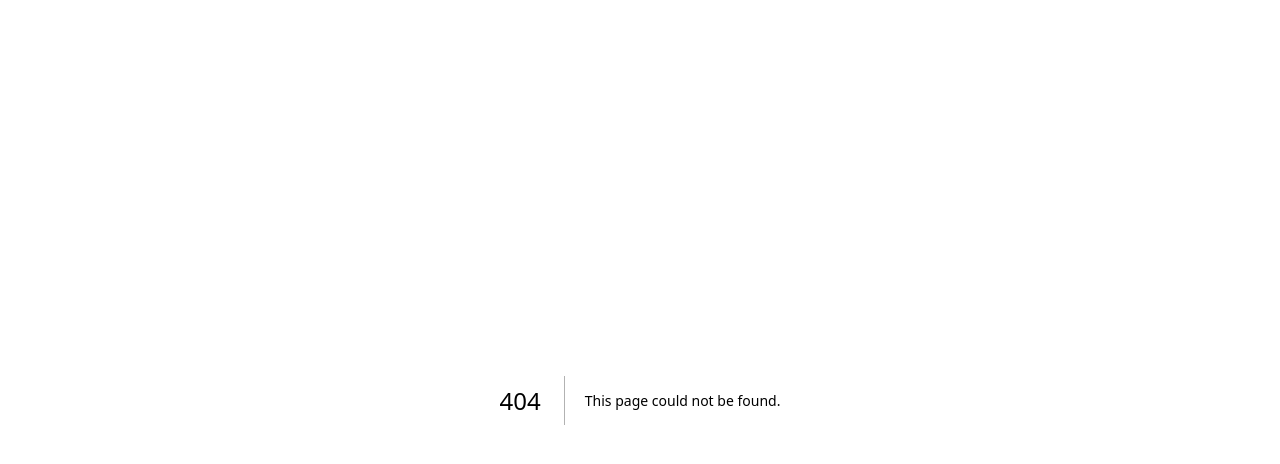
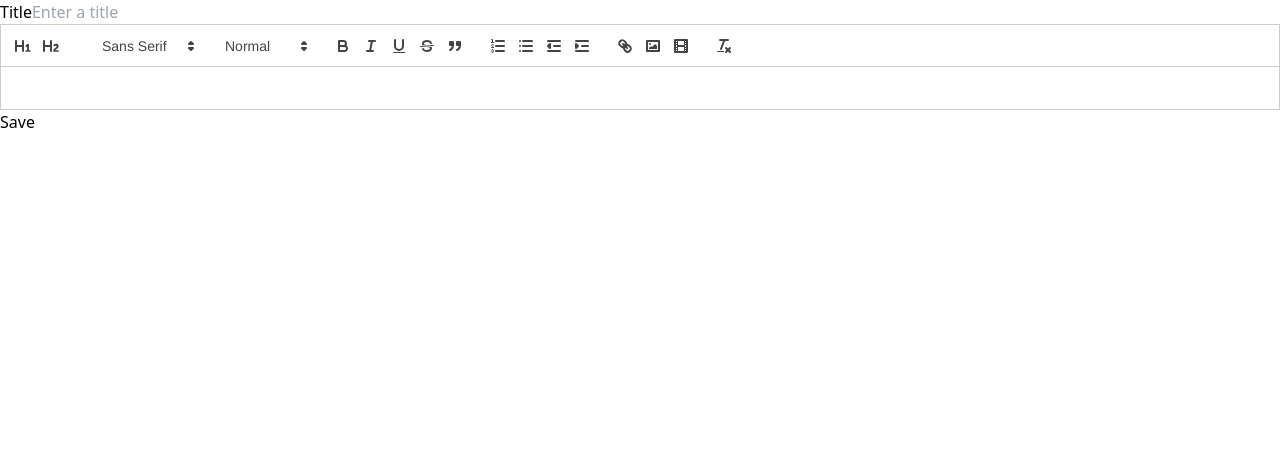
Before and after one commit to CodeWarrior-debug/dev-devo-blog, a Next.js app: page /compose in a window 1280 px wide. Before the commit this address had no page. Shown: the top 464 px of the page. Built offline with nearby package versions, Linux system fonts and the light colour scheme.

Commit message:
using class object constructor

```diff
--- a/pages/write.js
+++ b/pages/compose.js
@@ -1,37 +1,20 @@
 import dynamic from 'next/dynamic';
 import { useState } from 'react';
-// import { modules } from '../components/Editor'
+import "react-quill/dist/quill.snow.css";
 
 const QuillNoSSRWrapper = dynamic(import('react-quill'), {
   ssr: false,
   loading: () => <p>Loading ...</p>,
 })
 
-const modules2 = {
-  toolbar: [
-    [{ header: '1' }, { header: '2' }, { header: '3' }, { font: [] }],
-    [{ size: [] }],
-    ['bold', 'italic', 'underline', 'strike', 'blockquote'],
-    [
-      { list: 'ordered' },
-      { list: 'bullet' },
-      { indent: '-1' },
-      { indent: '+1' },
-    ],
-    ['link', 'image', 'video'],
-    ['clean'],
-  ],
-  clipboard: {
-    // toggle to add extra line breaks when pasting HTML:
-    matchVisual: false,
-  },
-}
-
-export default function Write() {
+export default function Home() {
   const [title, setTitle] = useState('');
   const [content, setContent] = useState('');
   const [isDraft, setIsDraft] = useState(true);
   const [isPublished, setIsPublished] = useState(false);
+
+// TOOD handle backend...
+
 
   function submitHandler(event) {
     event.preventDefault();
@@ -62,11 +45,31 @@ export default function Write() {
     setTitle(event.target.value);
   }
 
+  const modules = {
+    toolbar: [
+      [{ header: '1' }, { header: '2' }, { header: '3' }, { font: [] }],
+      [{ size: [] }],
+      ['bold', 'italic', 'underline', 'strike', 'blockquote'],
+      [
+        { list: 'ordered' },
+        { list: 'bullet' },
+        { indent: '-1' },
+        { indent: '+1' },
+      ],
+      ['link', 'image', 'video'],
+      ['clean'],
+    ],
+    clipboard: {
+      // toggle to add extra line breaks when pasting HTML:
+      matchVisual: false,
+    },
+  }
+
   return (
-    <form onSubmit={submitHandler} className="text-black border-4 border-black">
+    <form onSubmit={submitHandler}>
       <label htmlFor="title">Title</label>
-      <input type="text" value={title} name="title" placeholder="Enter a title" className="text-black border-4 border-black" onChange={handleTitleChange} required />
-      <QuillNoSSRWrapper modules={modules2} onChange={setContent} theme="snow" className="text-black border-4 border-black h-[60vh]"/>
+      <input type="text" value={title} name="title" placeholder="Enter a title" onChange={handleTitleChange} required />
+      <QuillNoSSRWrapper modules={modules} onChange={setContent} theme="snow" />
       <button>Save</button>
       <p>{content}</p>
     </form>
```
Also changed, not shown: lib/objectDefs.js (added, +27 -0 lines).
